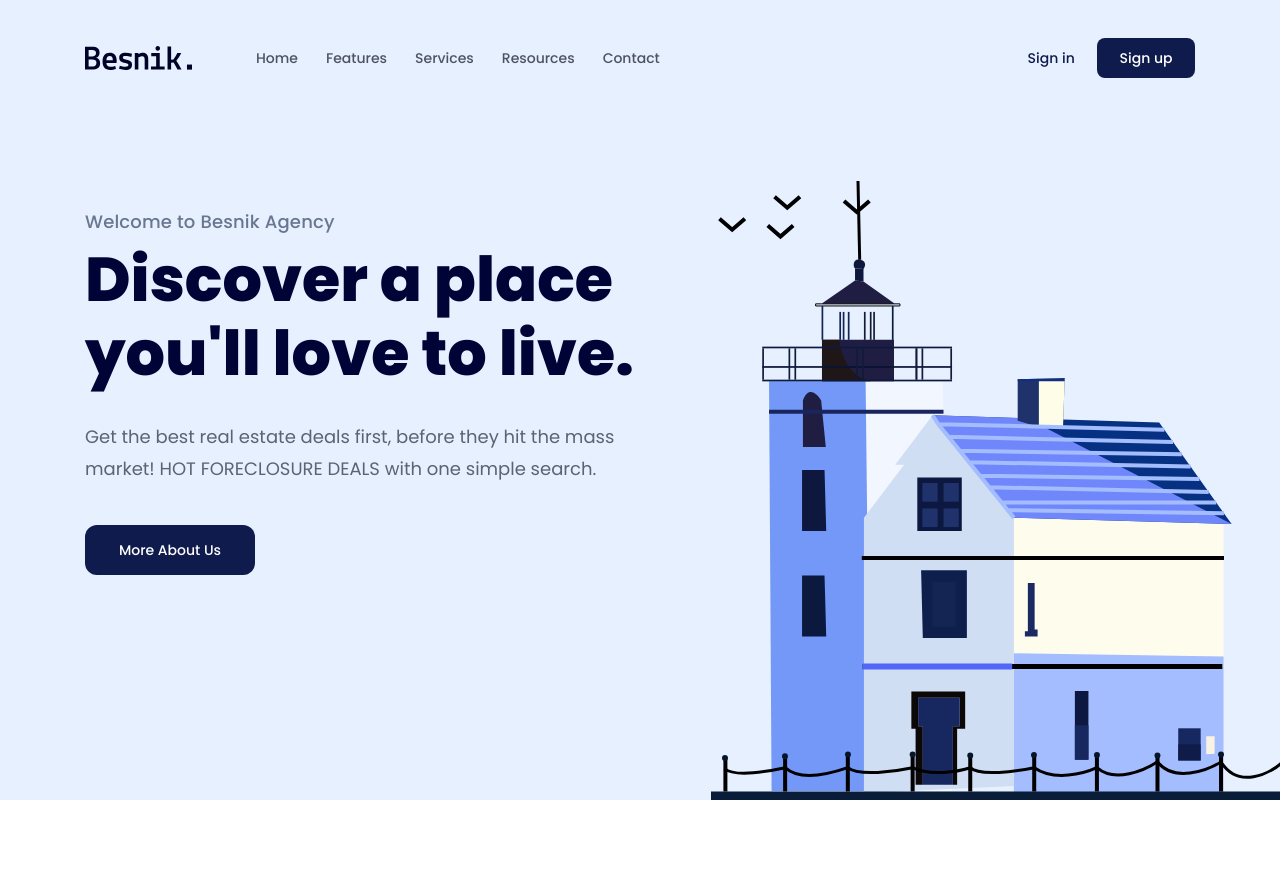
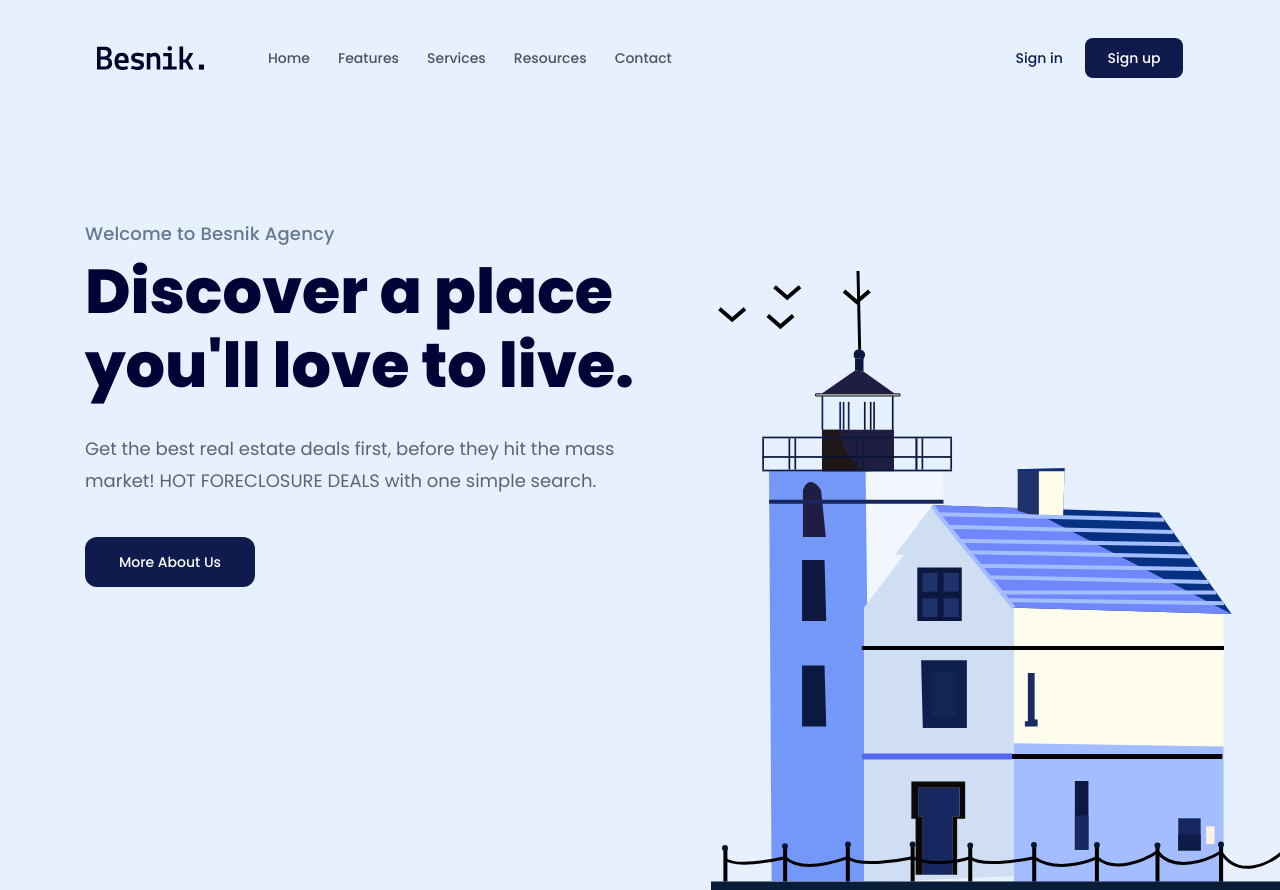
Before and after one commit to H3is3nberg/f8-htmlcss-01, a plain HTML site: page index.html in a window 1280 px wide. Shown: the top 890 px of the page. Drawn offline with Linux system fonts and the light colour scheme.

Commit message:
Cai thien phan header

```diff
--- a/assets/css/styles.css
+++ b/assets/css/styles.css
@@ -51,16 +51,26 @@
 }
 
 /*========== Header ==========*/
-.header {
+.fixed-header {
+  background-color: #e6f0ff;
+  padding-top: 26px;
+  position: sticky;
+  top: -26px;
+  z-index: 1;
+}
+
+.hero-wrap {
   background-color: #e6f0ff;
   height: 100vh;
   position: relative;
+  display: flex;
+  flex-direction: column;
 }
 
 .navbar {
   display: flex;
   align-items: center;
-  padding-top: 38px;
+  padding: 12px;
 }
 
 .navbar ul {
--- a/index.html
+++ b/index.html
@@ -17,8 +17,7 @@
   </head>
   <body>
     <main>
-      <!--=========== Header ===========-->
-      <header class="header">
+      <div class="fixed-header">
         <div class="content">
           <!-- Navbar -->
         <nav class="navbar">
@@ -38,6 +37,11 @@
             <a href="#!" class="btn action_btn">Sign up</a>
           </div>
         </nav>
+        </div>
+      </div>
+      <!--=========== Header ===========-->
+      <div class="hero-wrap">
+        <div class="content">
           <!-- Hero -->
           <div class="hero">
             <div class="info">
@@ -57,7 +61,7 @@
             />
           </div>
         </div>
-      </header>
+      </div>
 
       <!--=========== Clients ===========-->
       <div class="clients">
```
Lines whose indentation alone changed are shown as unchanged.
